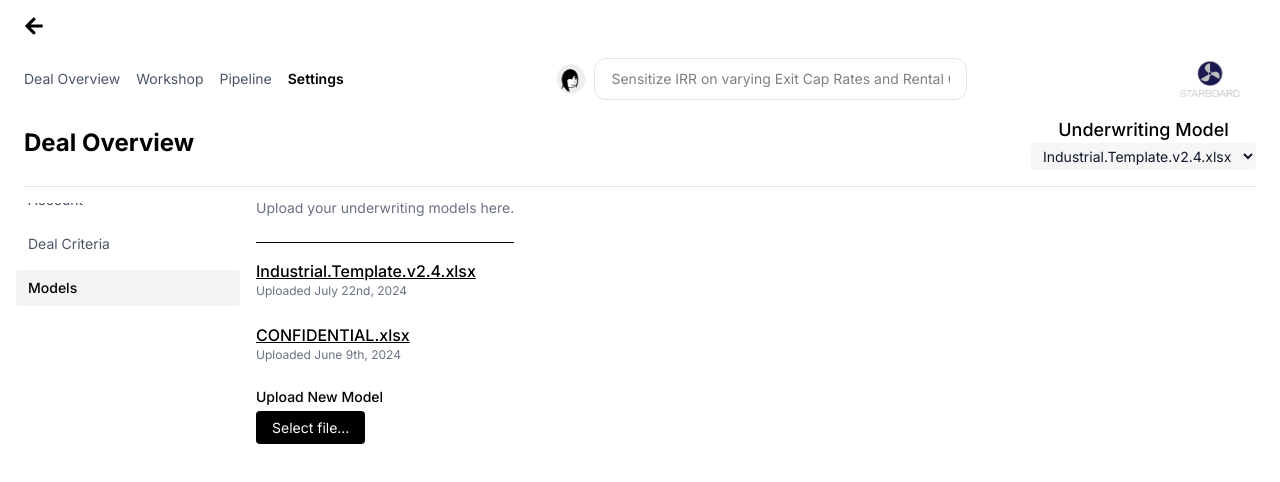
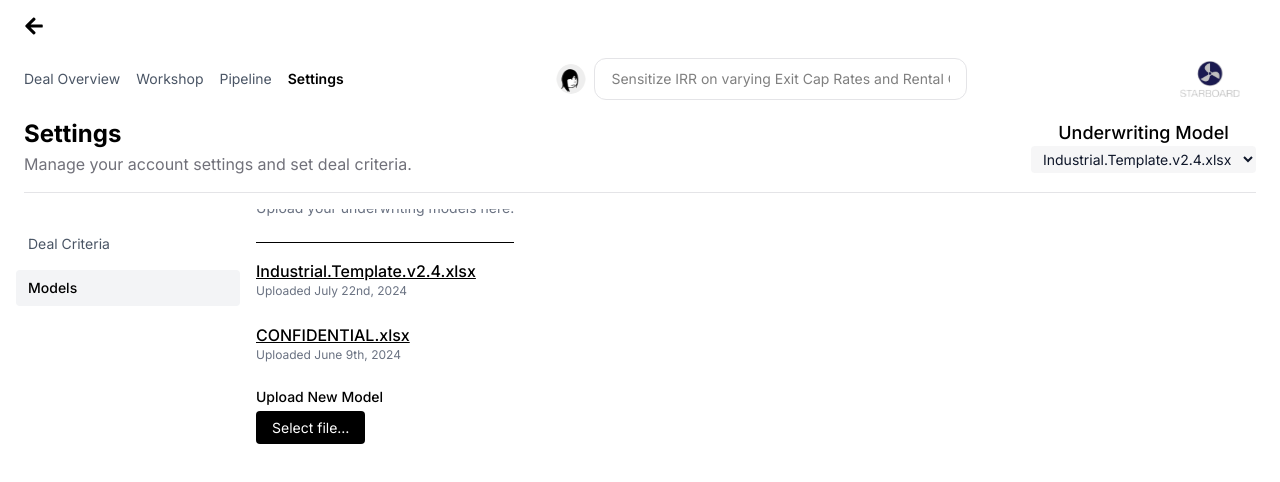
Before and after one commit to viditviionn/location-analysis, a Next.js app: page /settings in a window 1280 px wide. Shown: the top 482 px of the page. Built offline with nearby package versions, Linux system fonts and the light colour scheme.

Commit message:
working on header dynamic

```diff
--- a/app/components/Header.tsx
+++ b/app/components/Header.tsx
@@ -8,6 +8,14 @@ export default function Header() {
     const pathName = usePathname()
     console.log('pathName: ', pathName);
     const router = useRouter()
+    const pageTitleMap: Record<string, string> = {
+        '/': 'Deal Overview',
+        '/workshop': 'Deal Workshop',
+        '/pipeline': 'Deal Pipeline',
+        '/settings': 'Settings',
+      }
+
+      const title = pageTitleMap[pathName] || 'Dashboard'
   return (
     <div className='px-6 py-4'>
     <button>
@@ -45,8 +53,15 @@ export default function Header() {
         <div className="w-full justify-between flex items-center border-b border-[#E4E4E7] pb-4">
             <div>
                 <h1 className='font-bold text-[24px]'>
-                Deal Overview
+                {title}
+
                 </h1>
+
+                    <p className='text-base text-[#71717A]'> {
+                    pathName == "/settings" ?
+                "Manage your account settings and set deal criteria." : pathName == "/workshop" ?  "280 Richards, Brooklyn, NYC" : ""}
+</p>
+
             </div>
             <div className='text-center'>
           <div className="text-[18px] font-medium">Underwriting Model</div>
--- a/app/overview/Overview.tsx
+++ b/app/overview/Overview.tsx
@@ -4,7 +4,7 @@ import Image from "next/image";
 
 const Overview = () => {
   return (
-    <div className="bg-white rounded-xl shadow-md p-6 w-full max-w-6xl mx-auto space-y-6">
+    <div className="bg-white rounded-xl shadow-md p-6 w-full  mx-auto space-y-6">
       {/* Header Section - Image + Title + Buttons + Info Row */}
       <div className="flex flex-col lg:flex-row gap-6 items-start">
         {/* Left Image + Link */}
--- a/app/settings/tabs/DealCriteriaTab.tsx
+++ b/app/settings/tabs/DealCriteriaTab.tsx
@@ -36,12 +36,12 @@ export default function DealCriteriaTab() {
     }).format(value)
 
   return (
-    <div className="max-w-3xl px-6 pb-6">
+    <div className="max-w-3xl px-6 pb-6 pt-2">
       <h2 className="text-lg font-semibold mb-1">Deal Screening Parameters</h2>
-      <p className="text-sm text-gray-500 mb-4">
+      <p className="text-sm text-gray-500 mb-4 border-b border-[#E4E4E7] pb-5">
         Select the data points that appear on the deal screening page.
       </p>
-    <div className="grid grid-cols-1 sm:grid-cols-2 md:grid-cols-3 gap-x-10 gap-y-2 my-4">
+    <div className="grid grid-cols-1 sm:grid-cols-2 md:grid-cols-3 gap-x-10 gap-y-2 my-5">
   {dataPoints.map((point, i) => (
     <div key={i} className="flex items-center gap-x-2">
       <div className="w-5 h-5 border-2  rounded-full flex items-center justify-center">
@@ -58,8 +58,8 @@ export default function DealCriteriaTab() {
 </div>
 
       {/* Financial Criteria */}
-      <div className=" pt-6">
-        <h3 className="text-md font-semibold pb-5 border-b">Financial Criteria</h3>
+      <div className="">
+        <h3 className="text-md font-semibold pb-5 border-b border-[#E4E4E7]">Financial Criteria</h3>
 
         <label className="block text-sm mt-5 mb-2">Target IRR</label>
         <input
```
